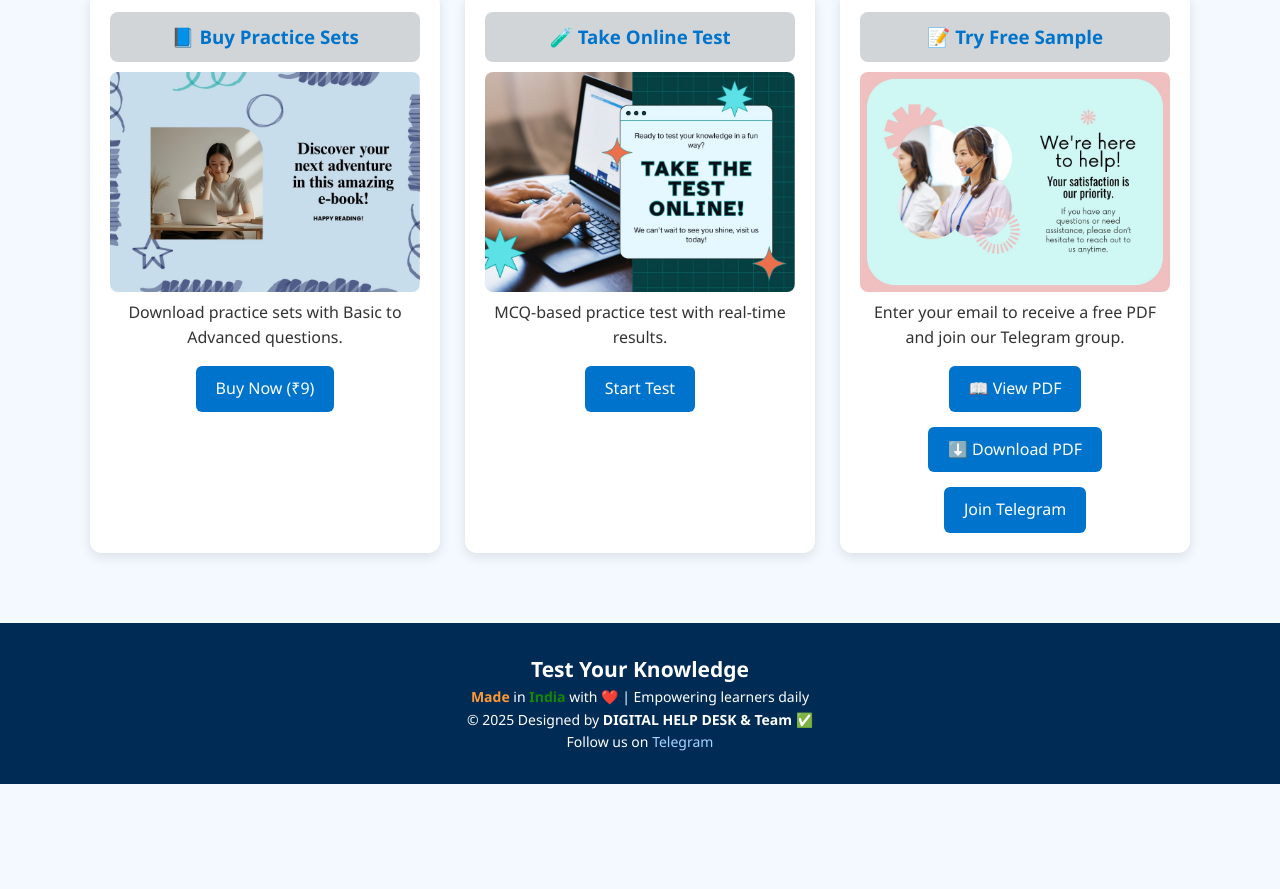
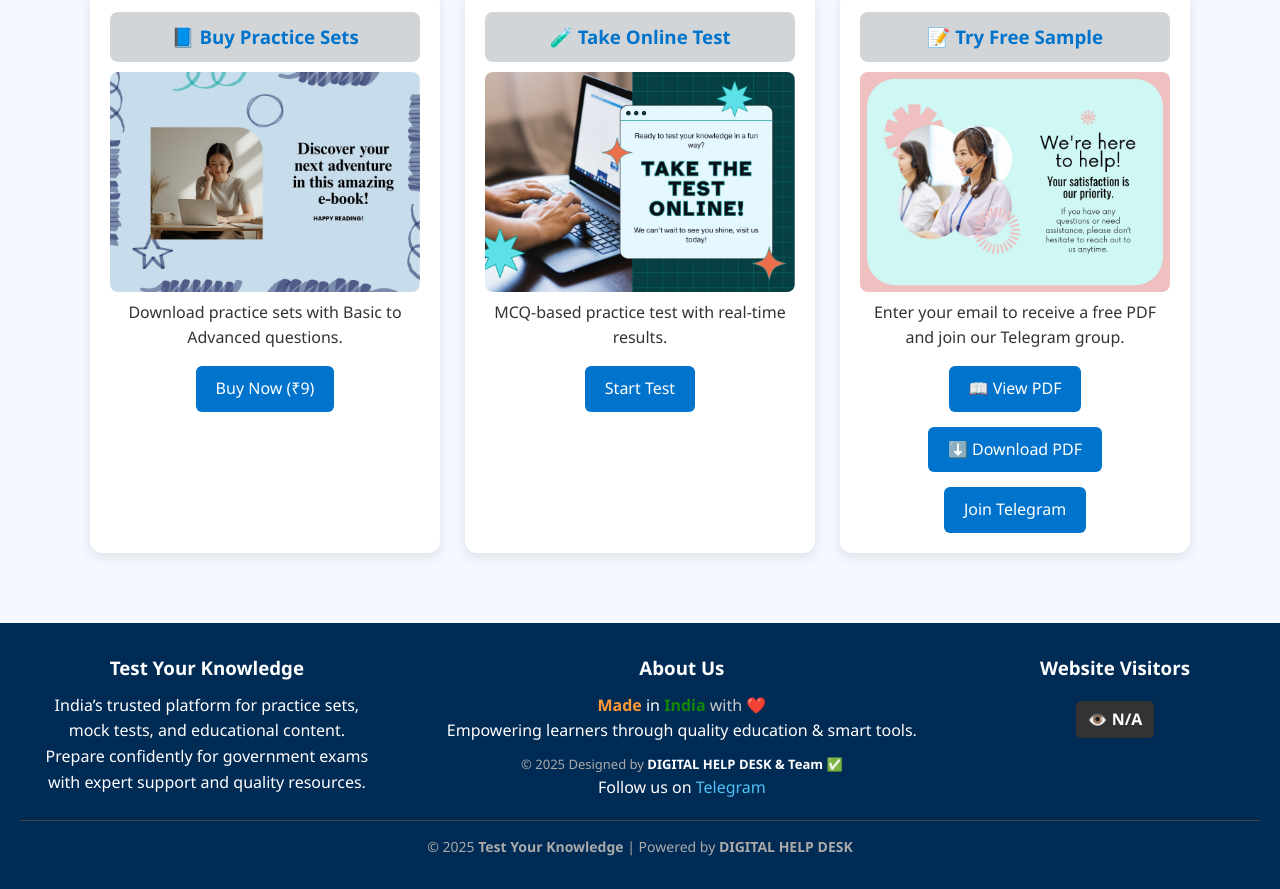
Before and after one commit to pravji123/TYK, a plain HTML site: page index.html in a window 1280 px wide. Shown: the part 246-1135 px from the top of the page. Before the commit the page ends 1030 px from the top, so only its background shows below. Drawn offline with Linux system fonts and the light colour scheme; no server answers.

Commit message:
Update index.html

```diff
--- a/index.html
+++ b/index.html
@@ -160,24 +160,92 @@
     form {
       margin-top: 15px;
     }
-
-    footer {
+    .footer {
         background-color: #002b55;
         color: #ffffff;
         padding: 30px 20px;
-      text-align: center;
-      font-size: 14px;
         margin-top: 40px;
     }
 
-    footer a {
-      color: #aad4ff;
+    .footer-container {
+        display: flex;
+        flex-wrap: wrap;
+        justify-content: space-between;
+        align-items: flex-start;
+        max-width: 1200px;
+        margin: 0 auto;
+        gap: 30px;
+    }
+
+    /* Column base styles */
+    .footer-column {
+        box-sizing: border-box;
+        min-width: 250px;
+    }
+
+    /* Custom flex widths */
+    .col1 {
+        flex: 1.5;
+        text-align: center;
+    }
+
+    .col2 {
+        flex: 2.5;
+        text-align: center;
+    }
+
+    .col3 {
+        flex: 1.0;
+        text-align: center;
+    }
+
+    .footer h3 {
+        color: #fff;
+        margin-bottom: 10px;
+    }
+
+    .footer a {
         text-decoration: none;
         font-weight: 500;
+        color: #4fc3f7;
     }
 
-    footer a:hover {
+    .footer a:hover {
         text-decoration: underline;
+    }
+
+    .footer-bottom {
+        border-top: 1px solid #444;
+        padding-top: 15px;
+        text-align: center;
+        font-size: 14px;
+        color: #aaa;
+        margin-top: 20px;
+    }
+
+    .counter-box {
+        background: #333;
+        padding: 6px 12px;
+        border-radius: 5px;
+        font-weight: bold;
+        color: #fff;
+        display: inline-block;
+        margin-top: 8px;
+    }
+
+    @media (max-width: 768px) {
+        .footer-container {
+        flex-direction: column;
+        gap: 20px;
+        }
+
+        .footer-column {
+        min-width: 100% !important;
+        }
+
+        .footer h3, .footer a, .footer p {
+        text-align: center;
+        }
     }
 
   </style>
@@ -264,18 +332,52 @@
   </div>
 
   <!-- ✅ Footer -->
-  <footer>
-    <h2>Test Your Knowledge</h2>
+  <footer class="footer">
+    <div class="footer-container">
+        <!-- Column 1: Platform Intro -->
+        <div class="footer-column col1">
+        <h3>Test Your Knowledge</h3>
+        <p>
+            India’s trusted platform for practice sets, mock tests, and educational content. Prepare confidently for government exams with expert support and quality resources.
+        </p>
+        </div>
+
+        <!-- Column 2: About Us / Social / Credit -->
+        <div class="footer-column col2">
+        <h3>About Us</h3>
         <p>
             <span style="color: #ff9933; font-weight: bold;">Made</span>
             <span style="color: #ffffff;">in</span>
             <span style="color: #138808; font-weight: bold;">India</span>
-      <span> with ❤️ | Empowering learners daily</span>
+            <span style="color: #cccccc;">with ❤️</span><br>
+            Empowering learners through quality education & smart tools.
         </p>
-    <p>&copy; 2025 Designed by <strong>DIGITAL HELP DESK & Team ✅</strong></p>
-    <!-- <p>&copy; 2025 <strong>Test Your Knowledge</strong> | Designed by <strong>Er. Praveen Kumar</strong></p> -->
+        <!-- <p>&copy; 2025 Designed by <strong>DIGITAL HELP DESK & Team ✅</strong></p> -->
+        <p style="margin-top: 10px; font-size: 13px; color: #aaaaaa;">
+            &copy; 2025 Designed by <strong style="color: #ffffff;">DIGITAL HELP DESK & Team ✅</strong>
+        </p>
         <p>Follow us on <a href="https://t.me/Bpsc_Tre4_Computer_Stet" target="_blank">Telegram</a></p>
+        </div>
+
+        <!-- Column 3: Visitor Counter -->
+        <div class="footer-column col3">
+            <h3>Website Visitors</h3>
+            <div class="counter-box">👁️ <span id="visit-count">Loading...</span></div>
+        </div>
+    </div>
+    <div class="footer-bottom">&copy; 2025 <strong>Test Your Knowledge</strong> | Powered by <strong>DIGITAL HELP DESK</strong></div>
 </footer>
+
+<script>
+  fetch('https://api.countapi.xyz/update/pravji123.github.io/TYK/visitcount/?amount=1')
+    .then(res => res.json())
+    .then(data => {
+      document.getElementById('visit-count').innerText = data.value;
+    })
+    .catch(err => {
+      document.getElementById('visit-count').innerText = 'N/A';
+    });
+</script>
 
 </body>
 </html>
```
Lines whose indentation alone changed are shown as unchanged.
